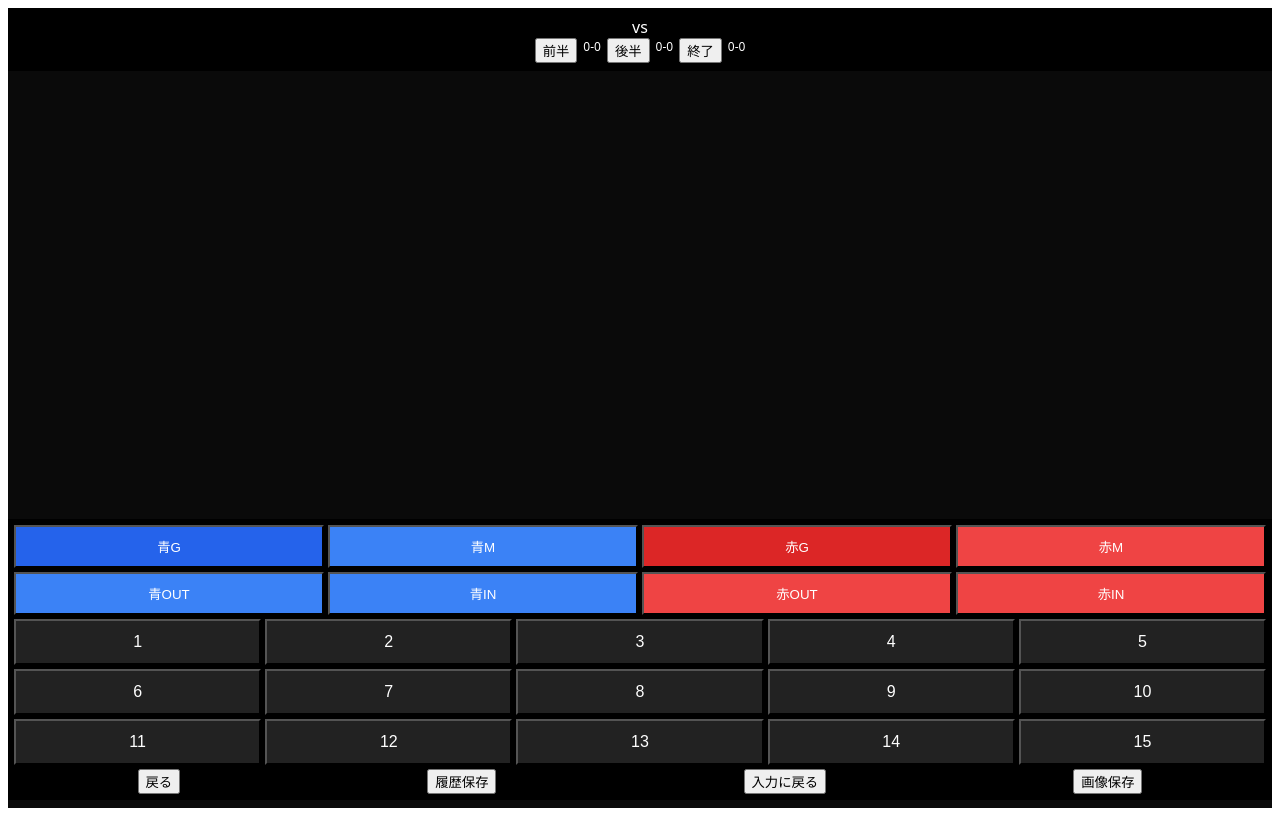
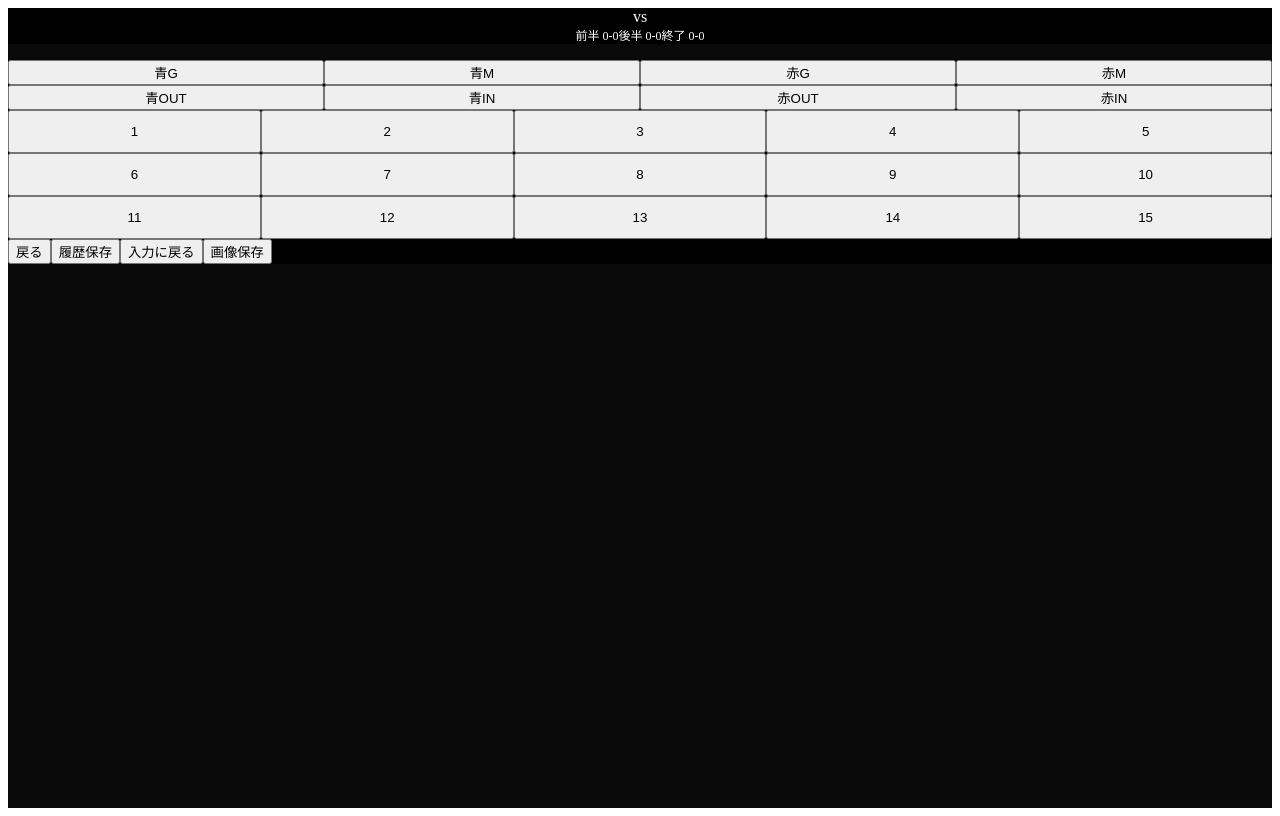
Before and after one commit to hakkinen9301/handball-score-new, a React (Create React App) app: page / in a window 1280 px wide. Both pictures are taken after a click on the button "試合開始". Built offline with nearby package versions, Linux system fonts and the light colour scheme.

Commit message:
Enhance image capture and history management
Added functionality to capture a specific area for image saving and implemented delete history feature.

```diff
--- a/src/App.js
+++ b/src/App.js
@@ -8,6 +8,7 @@ export default function App() {
   const [history, setHistory] = useState([]);
 
   const bottomRef = useRef(null);
+  const captureRef = useRef(null); // ★画像範囲
 
   useEffect(() => {
     bottomRef.current?.scrollIntoView({ behavior: "auto" });
@@ -69,7 +70,7 @@ export default function App() {
 
   const undo = () => setEvents(prev => prev.slice(0, -1));
 
-  // ★履歴 上書き
+  // 履歴保存（上書き）
   const save = () => {
     const key = `${info.date}_${info.round}_${info.home}_${info.away}`;
     const newHistory = [
@@ -78,7 +79,13 @@ export default function App() {
     ];
     setHistory(newHistory);
     localStorage.setItem("match_history", JSON.stringify(newHistory));
-    alert("履歴に保存しました");
+    alert("保存しました");
+  };
+
+  const deleteHistory = (key) => {
+    const newHistory = history.filter(h => h.key !== key);
+    setHistory(newHistory);
+    localStorage.setItem("match_history", JSON.stringify(newHistory));
   };
 
   const loadMatch = (match) => {
@@ -89,22 +96,17 @@ export default function App() {
 
   const resetToForm = () => setStarted(false);
 
-  // ★画像保存
+  // ★画像保存（完全版）
   const saveImage = async () => {
     if (!window.html2canvas) {
-      alert("画像保存の読み込み失敗");
+      alert("html2canvas未読込");
       return;
     }
 
-    const bottom = document.getElementById("bottom-area");
-    if (bottom) bottom.style.display = "none";
-
-    const canvas = await window.html2canvas(document.body, {
+    const canvas = await window.html2canvas(captureRef.current, {
       backgroundColor: "#000",
       scale: 2,
     });
-
-    if (bottom) bottom.style.display = "block";
 
     const link = document.createElement("a");
     link.download = "score.png";
@@ -112,6 +114,7 @@ export default function App() {
     link.click();
   };
 
+  // 得点集計
   const goalStats = events.reduce((acc, e) => {
     if (e.type === "goal") {
       const key = `${e.team}-${e.number}`;
@@ -148,9 +151,12 @@ export default function App() {
             <button style={styles.startBtn} onClick={()=>setStarted(true)}>試合開始</button>
 
             {history.map((h,i)=>(
-              <button key={i} onClick={()=>loadMatch(h)}>
+              <div key={i}>
+                <button onClick={()=>loadMatch(h)}>
                   {h.info.date} {h.info.round} / {h.info.home} vs {h.info.away}
                 </button>
+                <button onClick={()=>deleteHistory(h.key)}>削除</button>
+              </div>
             ))}
           </div>
         </div>
@@ -158,17 +164,16 @@ export default function App() {
 
       {started && (
         <>
+          {/* ★ここが画像範囲 */}
+          <div ref={captureRef}>
             <div style={styles.header}>
               <div>{info.date} {info.round}</div>
               <div>{info.home} vs {info.away}</div>
 
               <div style={styles.scoreRow}>
-              <button onClick={()=>addSection("前半")}>前半</button>
-              <span>{calcScore("前半")}</span>
-              <button onClick={()=>addSection("後半")}>後半</button>
-              <span>{calcScore("後半")}</span>
-              <button onClick={()=>addSection("試合終了")}>終了</button>
-              <span>{calcScore("total")}</span>
+                前半 {calcScore("前半")}
+                後半 {calcScore("後半")}
+                終了 {calcScore("total")}
               </div>
             </div>
 
@@ -204,7 +209,27 @@ export default function App() {
               <div ref={bottomRef}/>
             </div>
 
-          <div style={styles.bottom} id="bottom-area">
+            {/* ★背番号得点（復活＆画像に含まれる） */}
+            <div style={styles.stats}>
+              {[0,1].map(r=>(
+                <div key={r} style={styles.statRow}>
+                  {[...blueList.slice(r*4,(r+1)*4),
+                    ...redList.slice(r*4,(r+1)*4)
+                  ].map((p,i)=>(
+                    <div key={i}>
+                      #{p?.num || ""}{" "}
+                      <span style={{color:i<4?"#60a5fa":"#f87171"}}>
+                        {p?.count || ""}
+                      </span>
+                    </div>
+                  ))}
+                </div>
+              ))}
+            </div>
+          </div>
+
+          {/* 下部UI（画像に含まれない） */}
+          <div style={styles.bottom}>
             <div style={styles.btnRow}>
               <button style={styles.blue} onClick={()=>setMode("blue-goal")}>青G</button>
               <button style={styles.blueSub} onClick={()=>setMode("blue-miss")}>青M</button>
@@ -242,53 +267,25 @@ export default function App() {
 }
 
 const styles = {
-  container:{
-    background:"#0a0a0a",
-    color:"#fff",
-    height:"100vh",
-    display:"flex",
-    flexDirection:"column",
-    fontFamily:"system-ui, -apple-system, sans-serif"
-  },
-
-  header:{position:"sticky",top:0,background:"#000",textAlign:"center",padding:8},
+  container:{background:"#0a0a0a",color:"#fff",height:"100vh",display:"flex",flexDirection:"column"},
+  header:{position:"sticky",top:0,background:"#000",textAlign:"center"},
   scoreRow:{display:"flex",justifyContent:"center",gap:6,fontSize:12},
-
-  timeline:{flex:1,overflowY:"auto",padding:8},
-
+  timeline:{flex:1,overflowY:"auto"},
   row:{
     display:"grid",
     gridTemplateColumns:"40px 90px 70px 90px 40px",
-    alignItems:"center",
-    height:22,
     whiteSpace:"nowrap"
   },
-
   c1:{textAlign:"center",color:"#60a5fa"},
   c2:{textAlign:"right",color:"#60a5fa"},
-  c3:{textAlign:"center",fontWeight:"bold"},
+  c3:{textAlign:"center"},
   c4:{textAlign:"left",color:"#f87171"},
   c5:{textAlign:"center",color:"#f87171"},
-
-  section:{textAlign:"center",margin:"6px 0",color:"#aaa"},
-
-  bottom:{position:"sticky",bottom:0,background:"#000",padding:6},
-
-  btnRow:{display:"grid",gridTemplateColumns:"repeat(4,1fr)",gap:4,marginBottom:4},
-
-  grid:{display:"grid",gridTemplateColumns:"repeat(5,1fr)",gap:4},
-
-  num:{padding:12,fontSize:16,background:"#222",color:"#fff"},
-
-  blue:{background:"#2563eb",color:"#fff",padding:10},
-  blueSub:{background:"#3b82f6",color:"#fff",padding:10},
-  red:{background:"#dc2626",color:"#fff",padding:10},
-  redSub:{background:"#ef4444",color:"#fff",padding:10},
-
-  actions:{display:"flex",justifyContent:"space-around",marginTop:4},
-
-  startWrap:{height:"100%",display:"flex",justifyContent:"center",alignItems:"center"},
-  startBox:{display:"flex",flexDirection:"column",gap:12,width:"80%"},
-  bigInput:{padding:14,fontSize:16},
-  startBtn:{padding:14,fontSize:16,background:"#2563eb",color:"#fff"}
+  section:{textAlign:"center"},
+  stats:{padding:8},
+  statRow:{display:"grid",gridTemplateColumns:"repeat(8,1fr)",textAlign:"center"},
+  bottom:{background:"#000"},
+  btnRow:{display:"grid",gridTemplateColumns:"repeat(4,1fr)"},
+  grid:{display:"grid",gridTemplateColumns:"repeat(5,1fr)"},
+  num:{padding:12}
 };
```
Lines whose indentation alone changed are shown as unchanged.
